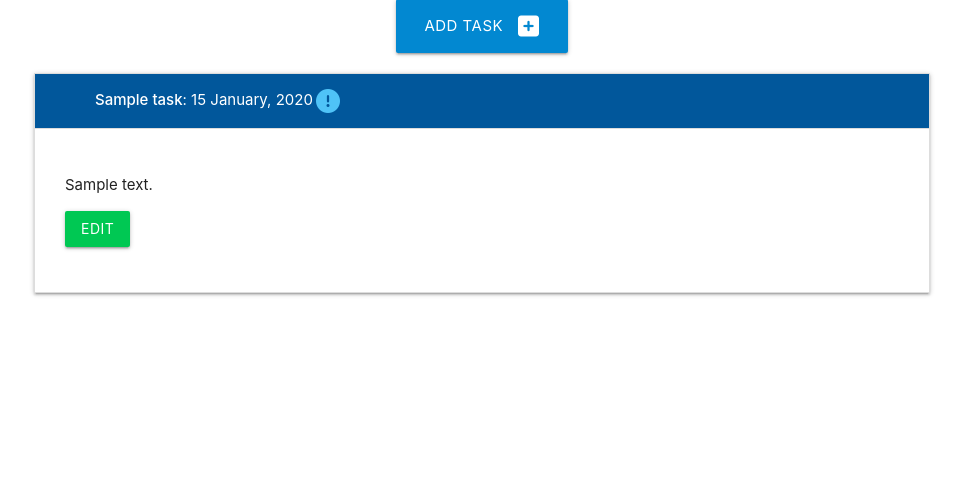
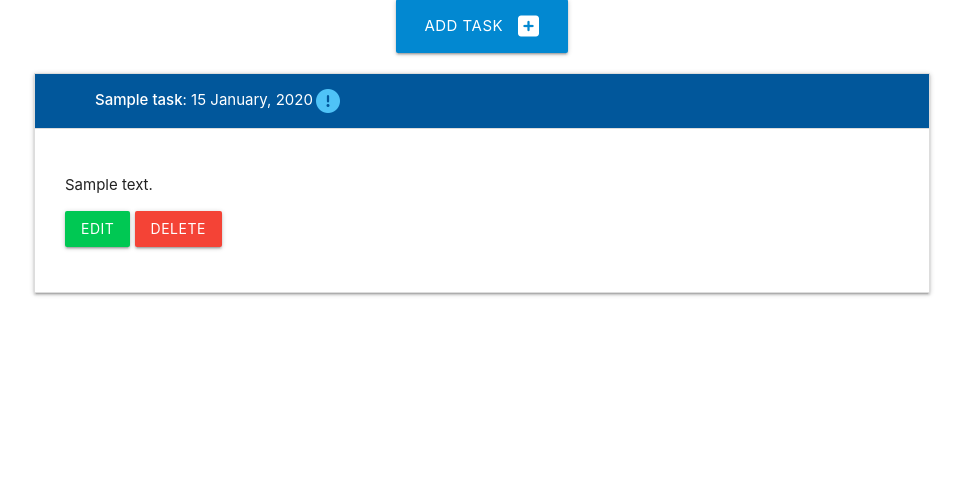
Before and after one commit to LeighAllenDev/flask-taskmanager, a Flask app: page / in a window 1280 px wide, after a click that opens the changed part. Shown: the part 160-647 px from the top of the page, without its empty margins (158-1121 px from the left). Run offline with Flask 2, Linux system fonts and the light colour scheme; tables that the repository leaves empty hold one stand-in row (values such as "Sample post").

Commit message:
completed the mini project with full crud functionality

```diff
--- a/taskmanager/routes.py
+++ b/taskmanager/routes.py
@@ -75,3 +75,11 @@ def edit_task(task_id):
         db.session.commit()
         return redirect(url_for("home"))
     return render_template("edit_task.html", task=task, categories=categories)
+
+
+@app.route("/delete_task/<int:task_id>")
+def delete_task(task_id):
+    task = Task.query.get_or_404(task_id)
+    db.session.delete(task)
+    db.session.commit()
+    return redirect(url_for("home"))
--- a/taskmanager/templates/tasks.html
+++ b/taskmanager/templates/tasks.html
@@ -29,6 +29,9 @@
           class="btn green accent-4"
           >Edit</a
         >
+        <a href="{{ url_for('delete_task', task_id=task.id) }}" class="btn red"
+          >Delete</a
+        >
       </p>
     </div>
   </li>
```
